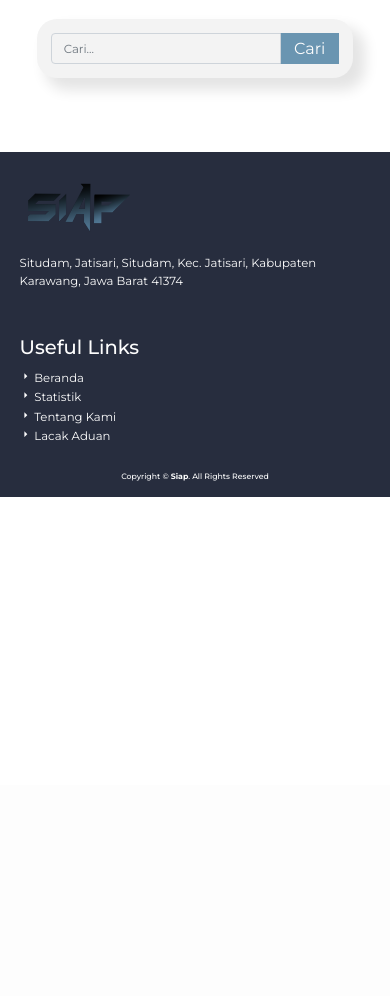
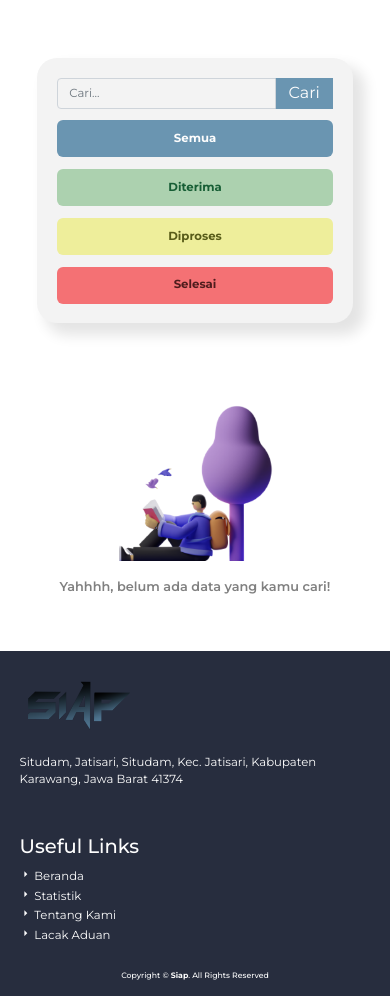
Before and after one commit to khalilannbiya/siap, a CodeIgniter app: page /siap/complaint/get in a window 390 px wide. Shown: the part 59-1055 px from the top of the page. Before the commit the page ends 556 px from the top, so only its background shows below. Run offline with CodeIgniter, Linux system fonts and the light colour scheme; a user stored in the database is signed in; tables that the repository leaves empty or names only in its code hold one stand-in row (values such as "Sample post").

Commit message:
updaet history

```diff
--- a/application/controllers/Complaint.php
+++ b/application/controllers/Complaint.php
@@ -63,7 +63,7 @@ class Complaint extends CI_Controller
     }
   }
 
-  public function get()
+  public function get($status = null)
   {
     $data['title'] = "Riwayat";
     $data['session_cek'] = $this->session->userdata('role_id') == 2;
@@ -71,6 +71,8 @@ class Complaint extends CI_Controller
 
     if ($this->input->post('keyword')) {
       $data['reports'] = $this->ModelComplaint->searchComplaintForUser();
+    } elseif ($status) {
+      $data['reports'] = $this->ModelComplaint->searchByStatus($status);
     }
     $this->load->view('templates-user/header_home', $data);
     $this->load->view('user/history', $data);
--- a/application/controllers/Home.php
+++ b/application/controllers/Home.php
@@ -8,9 +8,10 @@ class Home extends CI_Controller
   {
     $data['title'] = "Home";
     $data['session_cek'] = $this->session->userdata('role_id') == 2;
+    $data['statistik'] = $this->ModelComplaint->getDataNumByStatus();
 
     $this->load->view('templates-user/header_home', $data);
-    $this->load->view('user/index');
+    $this->load->view('user/index', $data);
     $this->load->view('templates-user/footer');
   }
 }
--- a/application/controllers/User.php
+++ b/application/controllers/User.php
@@ -22,6 +22,7 @@ class User extends CI_Controller
   {
     $data['session_cek'] = $this->session->userdata('role_id') == 2;
     $data['title'] = "Beranda";
+    $data['statistik'] = $this->ModelComplaint->getDataNumByStatus();
     $this->load->view('templates-user/header_home', $data);
     $this->load->view('user/index', $data);
     $this->load->view('templates-user/footer', $data);
--- a/application/models/ModelComplaint.php
+++ b/application/models/ModelComplaint.php
@@ -46,6 +46,14 @@ class ModelComplaint extends CI_Model
       ->get('aduan')->result_array();
   }
 
+  public function searchByStatus($status)
+  {
+    $dataUser =  $this->db->get_where('user', ['email' => $this->session->userdata('email')])->row_array();
+
+    return $this->db->where(['status' => $status, 'email' => $dataUser['email']])->order_by('id', 'DESC')
+      ->get('aduan')->result_array();
+  }
+
   public function getDataById($unic)
   {
     // Menampilkan data dari table user yang email nya sesuai session email, dan ambil datu baris saja
@@ -54,4 +62,12 @@ class ModelComplaint extends CI_Model
     // Menampilkan data dari table aduan yang kode_unik nya sama dengan dikirimkan oleh user melalui method get di url, dan emailnya sama dengan user yang memiliki email sesuai session
     return $this->db->get_where('aduan', ['kode_unik' => $unic, 'email' => $dataUser['email']])->row_array();
   }
+
+  public function getDataNumByStatus()
+  {
+    $approved = $this->db->get_where('aduan', ['status' => "diterima"])->num_rows();
+    $onprocess = $this->db->get_where('aduan', ['status' => "diproses"])->num_rows();
+    $done = $this->db->get_where('aduan', ['status' => "selesai"])->num_rows();
+    return [$approved, $onprocess, $done];
+  }
 }
--- a/application/views/user/history.php
+++ b/application/views/user/history.php
@@ -8,8 +8,15 @@
           <button class="btn-search" type="submit" name="cari" id="button-addon2">Cari</button>
         </div>
       </form>
+      <div class="wrapper-btn__history">
+        <a href="<?= base_url(); ?>complaint/get/" class="btn-status">Semua</a>
+        <a href="<?= base_url(); ?>complaint/get/diterima" class="btn-status">Diterima</a>
+        <a href="<?= base_url(); ?>complaint/get/diproses" class="btn-status">Diproses</a>
+        <a href="<?= base_url(); ?>complaint/get/selesai" class="btn-status">Selesai</a>
+      </div>
     </div>
     <div class="wrapper-card__history">
+      <?php if ($reports) : ?>
         <?php $i = 1;
         foreach ($reports as $report) : ?>
           <div class="card__history">
@@ -39,6 +46,12 @@
             </div>
           </div>
         <?php endforeach; ?>
+      <?php else : ?>
+        <div class="empty-data">
+          <img src="<?= base_url(); ?>assets/img/empty.png" alt="Ilustrasi empty data">
+          <p>Yahhhh, belum ada data yang kamu cari!</p>
+        </div>
+      <?php endif; ?>
     </div>
   </section>
 
--- a/application/views/user/index.php
+++ b/application/views/user/index.php
@@ -75,15 +75,15 @@
       </div>
       <div class="wrapper-cards__statistik">
         <div class="card-statistik">
-          <p>2000</p>
+          <p><?= $statistik[0]; ?></p>
           <h3>Diterima</h3>
         </div>
         <div class="card-statistik">
-          <p>2000</p>
+          <p><?= $statistik[1]; ?></p>
           <h3>Diproses</h3>
         </div>
         <div class="card-statistik">
-          <p>2000</p>
+          <p><?= $statistik[2]; ?></p>
           <h3>Selesai</h3>
         </div>
       </div>
--- a/assets/css/style-user.css
+++ b/assets/css/style-user.css
@@ -639,6 +639,45 @@ nav ul .btn-nav {
   -moz-box-shadow: 10px 10px 14px 2px rgba(0, 0, 0, 0.11);
 }
 
+.wrapper-btn__history {
+  display: flex;
+  justify-content: space-between;
+  margin-top: 2vw;
+}
+
+.wrapper-btn__history .btn-status {
+  display: flex;
+  justify-content: center;
+  align-items: center;
+  border-radius: 6px;
+  color: var(--light);
+  background-color: var(--primary-color);
+  text-decoration: none;
+  font-weight: 700;
+  font-size: 1vw;
+  padding: .6vw 2vw;
+}
+
+.wrapper-btn__history .btn-status:nth-child(2) {
+  background-color: #ACD1AF;
+  color: #175e35;
+}
+
+.wrapper-btn__history .btn-status:nth-child(3) {
+  background-color: #EEEE9B;
+  color: #585c19;
+}
+
+.wrapper-btn__history .btn-status:nth-child(4) {
+  background-color: #F47174;
+  color: #4e1c1d;
+}
+
+.wrapper-btn__history .btn-status:hover {
+  opacity: 0.7;
+  transition: all 1s;
+}
+
 .section-history .wrapper-card__history {
   display: flex;
   gap: 5%;
@@ -756,6 +795,24 @@ nav ul .btn-nav {
   border: 1px solid var(--primary-color);
   color: var(--primary-color);
   transition: all 1s;
+}
+
+.empty-data {
+  display: flex;
+  justify-content: center;
+  flex-direction: column;
+  align-items: center;
+  gap: 3vw;
+}
+
+.empty-data p {
+  font-size: 2vw;
+  font-weight: 600;
+  color: grey;
+}
+
+.empty-data img {
+  width: 20vw;
 }
 
 /* Detail */
@@ -1085,7 +1142,7 @@ nav ul .btn-nav {
 
   /* Riwayat */
   .section-history {
-    padding: 15% 5% 10% 5%;
+    padding: 15% 5% 20% 5%;
   }
 
 
@@ -1113,6 +1170,24 @@ nav ul .btn-nav {
     color: var(--light);
   }
 
+
+  .wrapper-btn__history {
+    display: flex;
+    flex-direction: column;
+    justify-content: space-between;
+    margin-top: 2vw;
+    gap: 2vw;
+  }
+
+  .wrapper-btn__history .btn-status {
+    display: flex;
+    justify-content: center;
+    align-items: center;
+    border-radius: 6px;
+    font-size: 2vw;
+    padding: 1.5vw 2vw;
+  }
+
   .card__history {
     width: 45%;
     padding: 3%;
@@ -1127,7 +1202,7 @@ nav ul .btn-nav {
   }
 
   .card__history h2 {
-    font-size: 1.7vw;
+    font-size: 2vw;
   }
 
   .status__history {
@@ -1156,6 +1231,18 @@ nav ul .btn-nav {
     width: 45%;
     font-size: 1.5vw;
     height: 3.5vw;
+  }
+
+  .empty-data {
+    gap: 3vw;
+  }
+
+  .empty-data p {
+    font-size: 3vw;
+  }
+
+  .empty-data img {
+    width: 30vw;
   }
 }
 
@@ -1434,8 +1521,9 @@ nav ul .btn-nav {
 
 
   .wrapper-search__history {
-    margin: 0 auto 9vw auto;
+    margin: 10vw auto 9vw auto;
     width: 90%;
+    padding: 5vw;
   }
 
   .wrapper-search__history .input-group .form-control {
@@ -1457,8 +1545,26 @@ nav ul .btn-nav {
     color: var(--light);
   }
 
+  .wrapper-btn__history {
+    display: flex;
+    flex-direction: column;
+    justify-content: space-between;
+    margin-top: 3vw;
+    gap: 3vw;
+  }
+
+  .wrapper-btn__history .btn-status {
+    display: flex;
+    justify-content: center;
+    align-items: center;
+    border-radius: 6px;
+    font-size: 3vw;
+    padding: 2.5vw 2vw;
+  }
+
   .section-history .wrapper-card__history {
     gap: 5%;
+    padding-top: 10vw;
   }
 
   .card__history {
@@ -1502,4 +1608,16 @@ nav ul .btn-nav {
     font-size: 3vw;
     height: 7.5vw;
   }
-}
+
+  .empty-data {
+    gap: 4vw;
+  }
+
+  .empty-data p {
+    font-size: 3.3vw;
+  }
+
+  .empty-data img {
+    width: 40vw;
+  }
+}
```
Also changed, not shown: assets/img/empty.png (added), assets/img/login.png. Lines whose indentation alone changed are shown as unchanged.
